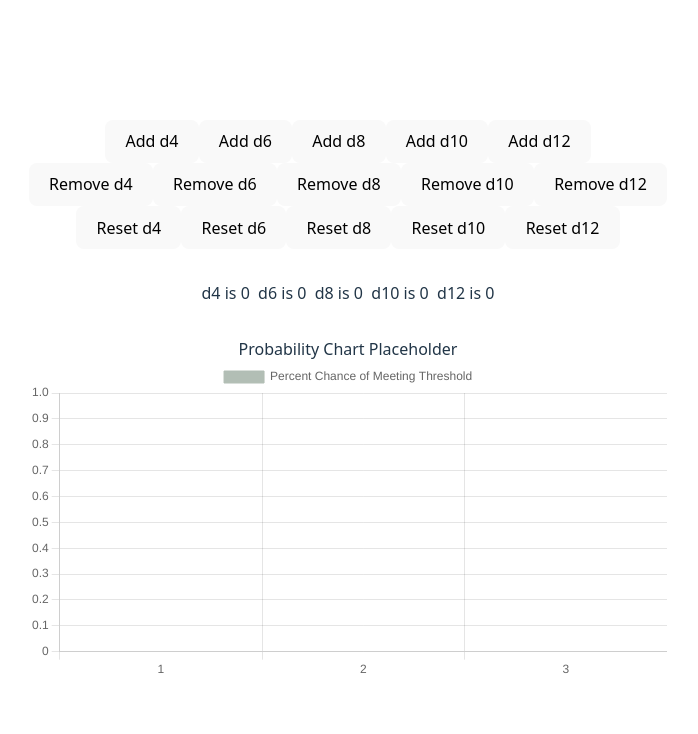
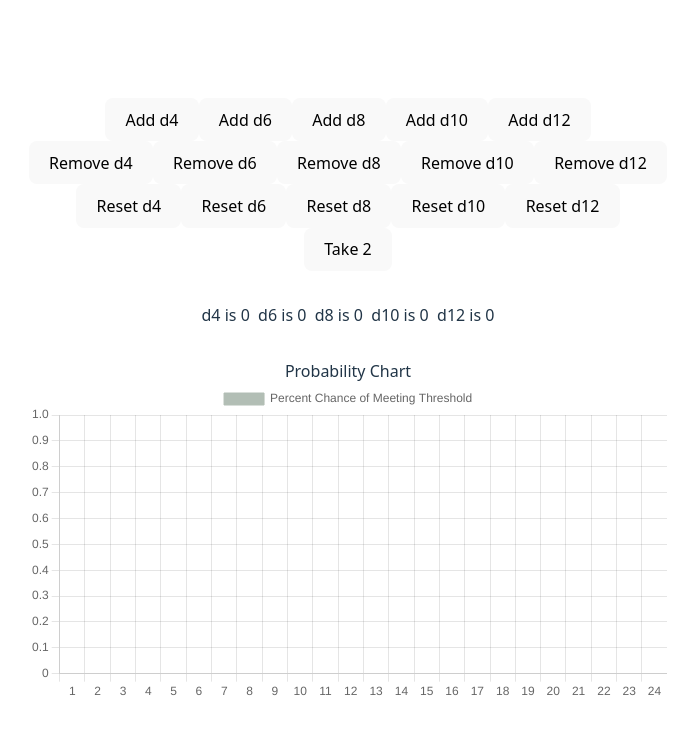
Before and after one commit to emoutrey/MarvelHeroicDicePoolVisualizer, a React (Vite) app: page / in a window 1280 px wide. Shown: the top 734 px of the page, without its empty margins (292-990 px from the left). Built offline with nearby package versions, Linux system fonts and the light colour scheme.

Commit message:
Add ability to take2 or take3

```diff
--- a/src/App.tsx
+++ b/src/App.tsx
@@ -9,6 +9,7 @@ function App() {
   const [d8, setd8] = useState(0)
   const [d10, setd10] = useState(0)
   const [d12, setd12] = useState(0)
+  const [take2, setTake2] = useState(true)
 
   return (
     <>
@@ -31,6 +32,8 @@ function App() {
         <Dice diceLabel="Reset d8" diceFunction={() => setd8(0)} />
         <Dice diceLabel="Reset d10" diceFunction={() => setd10(0)} />
         <Dice diceLabel="Reset d12" diceFunction={() => setd12(0)} />
+        <br/>
+        <button onClick={() => setTake2(!take2)}>{take2 ? 'Take 2' : 'Take 3'}</button>
       </div>
       <div className="card">
         d4 is {d4}&nbsp;
@@ -39,7 +42,7 @@ function App() {
         d10 is {d10}&nbsp;
         d12 is {d12}
       </div>
-      <ProbabilityChart label="Probability Chart Placeholder" />
+      <ProbabilityChart take2={take2} />
     </>
   )
 }
--- a/src/Chart.tsx
+++ b/src/Chart.tsx
@@ -8,6 +8,11 @@ import {
   Legend,
 } from 'chart.js';
 import { Bar } from 'react-chartjs-2';
+import { options, dataTake2, dataTake3 } from './chartConfiguration';
+
+interface Props {
+    take2: boolean;
+}
 
 ChartJS.register(
   CategoryScale,
@@ -18,36 +23,12 @@ ChartJS.register(
   Legend
 );
 
-export const options = {
-    responsive: true,
-    scales: {
-        y: {
-            beginAtZero: true
-        }
-    }
-};
-
-export const data = {
-    labels: [1, 2, 3],
-    datasets: [{
-        label: 'Percent Chance of Meeting Threshold',
-        data: [],
-        borderWidth: 1,
-        borderColor: '#B2BEB5',
-        backgroundColor: '#B2BEB5',
-    }]
-}
-
-interface Props {
-    label: string;
-}
-
 function ProbabilityChart(props: Props) {
-    const {label} = props;
+    const {take2} = props;
     return (
         <>
-            <div>{label}</div>
-            <Bar options={options} data={data} />
+            <div>Probability Chart</div>
+            <Bar options={options} data={take2 ? dataTake2 : dataTake3} />
         </>
     )
 }
--- /dev/null
+++ b/src/chartConfiguration.ts
@@ -0,0 +1,37 @@
+function generateResultRange(take: number) {
+   var arr = [];
+   for (var i = 1; i <= (take == 2 ? 24 : 36); i++) { arr.push(i); }
+   return arr;
+}
+
+export const options = {
+    responsive: true,
+    scales: {
+        x: {
+            ticks: {
+                autoSkip: false
+            }
+        },
+        y: {
+            beginAtZero: true
+        }
+    }
+};
+
+export const datasets = [{
+        label: 'Percent Chance of Meeting Threshold',
+        data: [],
+        borderWidth: 1,
+        borderColor: '#B2BEB5',
+        backgroundColor: '#B2BEB5',
+    }]
+
+export const dataTake2 = {
+    labels: generateResultRange(2),
+    datasets: datasets
+}
+
+export const dataTake3 = {
+    labels: generateResultRange(3),
+    datasets: datasets
+}
```
